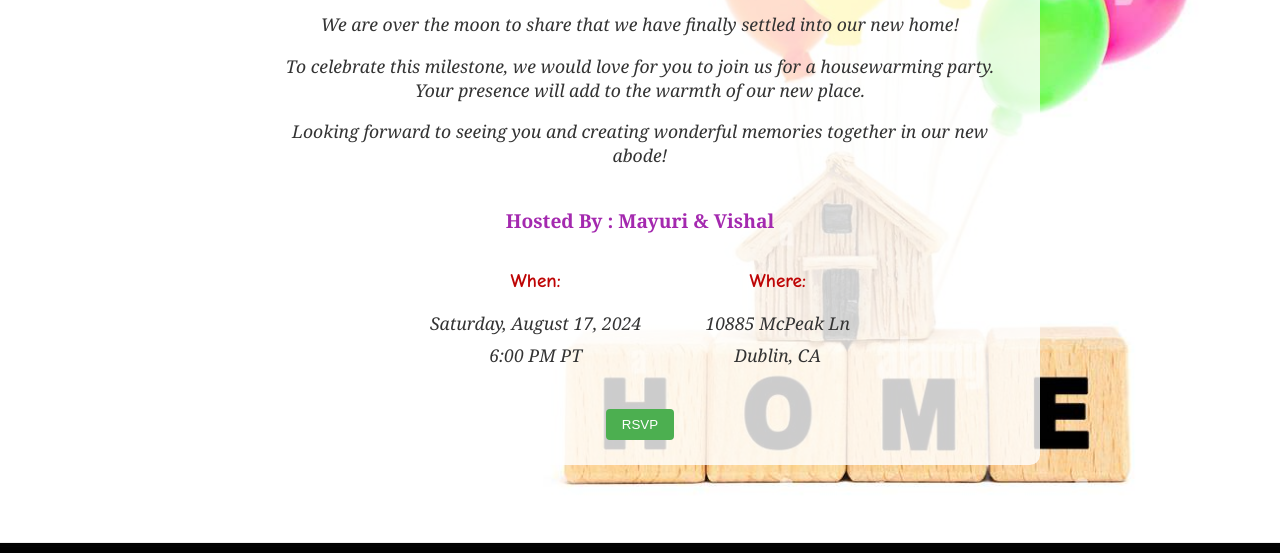
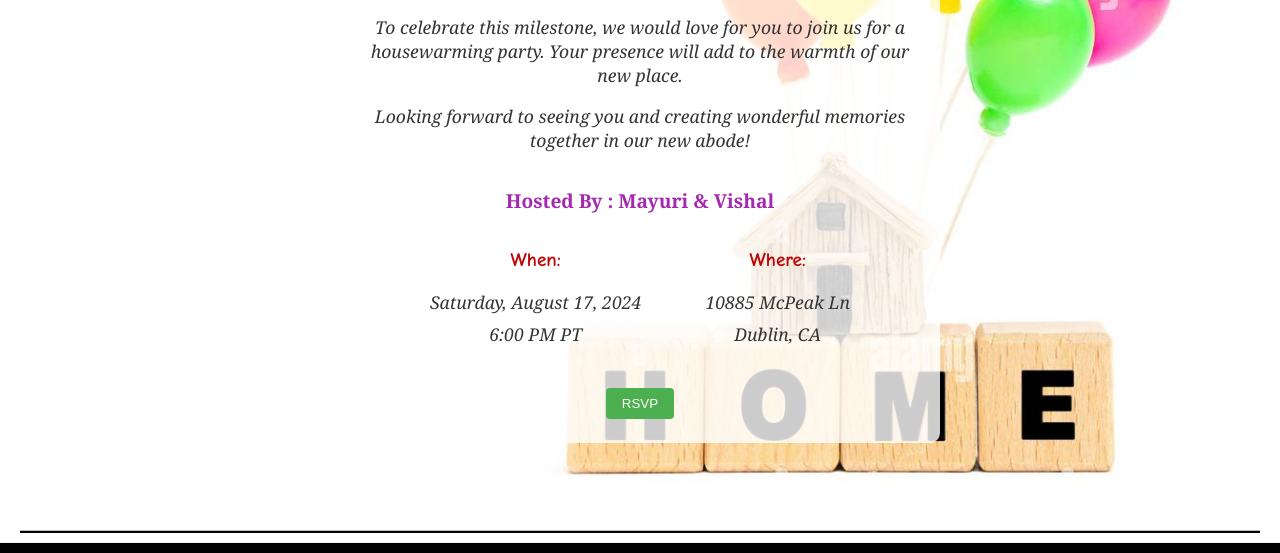
Before and after one commit to mayurig9/housewarming-party-invite, a plain HTML site: page index.html in a window 1280 px wide. Shown: the part 247-800 px from the top of the page. Drawn offline with Linux system fonts and the light colour scheme.

Commit message:
Add files via upload

```diff
--- a/index.html
+++ b/index.html
@@ -7,12 +7,10 @@
     <style>
         body, html {
             margin: 0;
-            padding: 0;
+            padding: 20px;
             width: 100%;
             height: 100%;
-            display: flex;
-            justify-content: center;
-            align-items: center;
+            overflow: auto;
             background: url('background.jpg') no-repeat center center scroll;
             background-size: cover;
             font-family: Arial, sans-serif;
@@ -23,10 +21,10 @@
             padding: 2%;
             box-sizing: border-box;
             width: 90%;
-            max-width: 800px;
+            max-width: 600px;
             background: rgba(255, 255, 255, 0.8);
             border-radius: 10px;
-            overflow: hidden;
+            margin: auto;
         }
         h1, h2, h4 {
             margin: 0;
```
